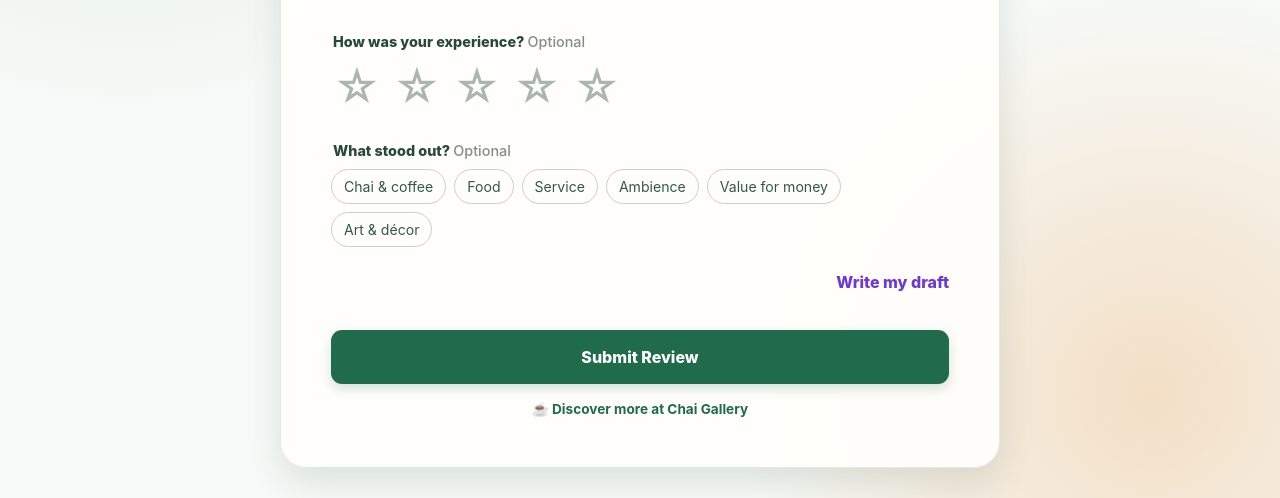
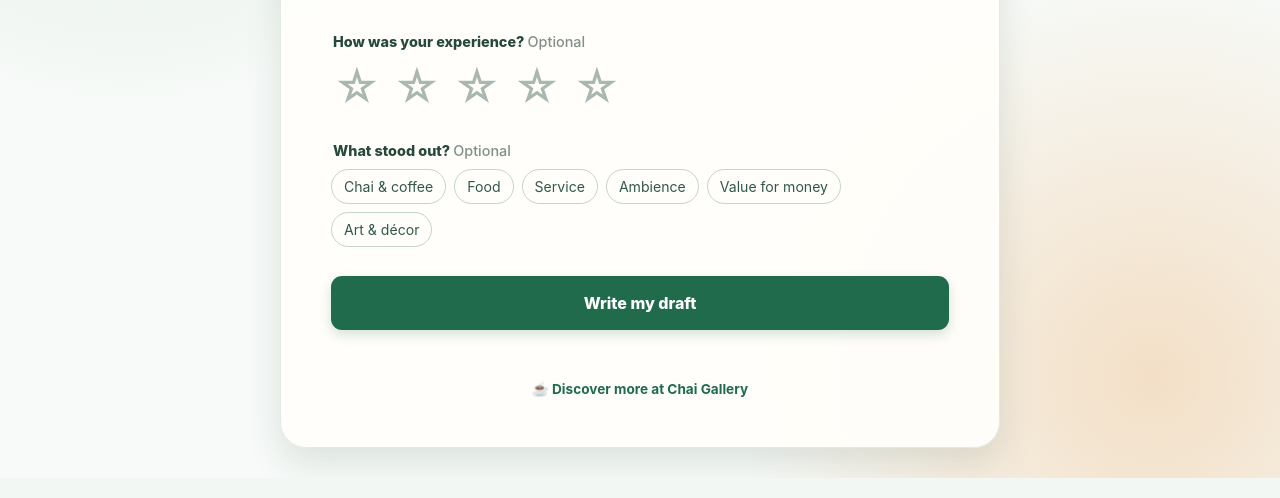
Before and after one commit to shubhamPassi/chai-gallery-review, a plain HTML site: page index.html in a window 1280 px wide. Shown: the part 364-862 px from the top of the page. Drawn offline with Linux system fonts and the light colour scheme.

Commit message:
Stage submit button after review draft

```diff
--- a/app.js
+++ b/app.js
@@ -71,6 +71,7 @@
       state.reviews = reviews.slice(0, 4); state.currentSuggestion = 0;
       elements.suggestions.hidden = false;
       elements.editor.hidden = false;
+      elements.submit.hidden = false;
       selectSuggestion(0, false);
       elements.suggestions.scrollIntoView({ behavior: "smooth", block: "nearest" });
     } catch (error) { elements.message.textContent = error.message || "We could not create review suggestions right now. Please try again."; }
--- a/index.html
+++ b/index.html
@@ -30,7 +30,7 @@
           <fieldset class="rating-section"><legend>How was your experience? <span class="optional">Optional</span></legend><div id="rating-control" class="rating-control" role="radiogroup" aria-label="Your rating"></div></fieldset>
           <fieldset class="tags-section"><legend>What stood out? <span class="optional">Optional</span></legend><div id="tag-list" class="tag-list" aria-label="What stood out to you"></div></fieldset>
           <div class="review-input-section">
-            <div class="generate-row"><button id="generate-button" class="generate-button" type="submit">Write my draft</button></div>
+            <div class="generate-row"><button id="generate-button" class="submit-button generate-button" type="submit">Write my draft</button></div>
             <div id="generation-state" class="generation-state" hidden aria-live="polite"><span class="magic-icon">✦</span><strong>Crafting your Chai Gallery review…</strong><span class="loading-line line-one"></span><span class="loading-line line-two"></span><span class="loading-line line-three"></span></div>
             <div id="editor-area" hidden><label class="sr-only" for="comment">Write your review</label><textarea id="comment" name="comment" maxlength="700" rows="5" placeholder="Write your review here in your own words…"></textarea><p class="hint"><span id="char-count">0</span>/700 characters</p></div>
           </div>
@@ -43,7 +43,7 @@
           <p id="suggestion-count" class="suggestion-count"></p>
         </section>
         <p id="copy-toast" class="copy-toast" role="status" aria-live="polite" hidden>✓ Copied to clipboard</p>
-        <button id="submit-review-button" class="submit-button" type="button">Submit Review</button>
+        <button id="submit-review-button" class="submit-button" type="button" hidden>Submit Review</button>
         <a class="website-promo" href="https://www.chaigallery.in/" target="_blank" rel="noopener">☕ Discover more at Chai Gallery</a>
       </section>
     </main>
--- a/styles.css
+++ b/styles.css
@@ -18,9 +18,10 @@ legend { display: block; margin-bottom: 10px; color: #274a38; font-size: .9rem;
 .tag-list { display: flex; flex-wrap: wrap; gap: 8px; margin-bottom: 21px; }
 .tag-button { border: 1px solid #c3d5c7; border-radius: 999px; padding: 8px 12px; color: #315a45; background: #fffefa; cursor: pointer; font-size: .88rem; }
 .tag-button[aria-pressed="true"] { border-color: #1d6b4c; color: #fff; background: #1d6b4c; }
-.generate-row { display: flex; justify-content: flex-end; margin: 0 0 8px; }
-.generate-button, .edit-button { min-height: auto; border: 0; padding: 4px 0; color: #6c38d8; background: transparent; font-weight: 800; cursor: pointer; }
-.generate-button:hover, .edit-button:hover { text-decoration: underline; }
+.generate-row { display: flex; justify-content: stretch; margin: 8px 0 16px; }
+.generate-row .generate-button { text-decoration: none; }
+.edit-button { min-height: auto; border: 0; padding: 4px 0; color: #6c38d8; background: transparent; font-weight: 800; cursor: pointer; }
+.edit-button:hover { text-decoration: underline; }
 textarea { width: 100%; resize: vertical; min-height: 126px; border: 1px solid #d8e3da; border-radius: 13px; padding: 14px; color: #183326; background: #fbfdfb; line-height: 1.48; }
 textarea:focus, button:focus-visible, a:focus-visible { outline: 3px solid #e5af40; outline-offset: 2px; }
 .hint { margin: 5px 0 0; color: #809087; font-size: .78rem; text-align: right; }
@@ -43,6 +44,7 @@ textarea:focus, button:focus-visible, a:focus-visible { outline: 3px solid #e5af
 .submit-button { display: inline-flex; width: 100%; min-height: 54px; align-items: center; justify-content: center; border: 0; border-radius: 11px; padding: 12px 16px; color: #fff; background: #1f6b4b; box-shadow: 0 5px 12px rgba(25, 99, 69, .18); font-weight: 850; cursor: pointer; text-decoration: none; }
 .submit-button:hover { background: #15543a; }
 .submit-button:disabled { cursor: not-allowed; opacity: .55; }
+.submit-button[hidden] { display: none; }
 .website-promo { display: block; width: fit-content; margin: 17px auto 0; color: #1f6b4b; font-size: .85rem; font-weight: 750; text-decoration: none; }
 .website-promo:hover { text-decoration: underline; }
 .modal { position: fixed; inset: 0; z-index: 5; display: grid; place-items: center; padding: 18px; background: rgba(16, 45, 32, .5); }
```
